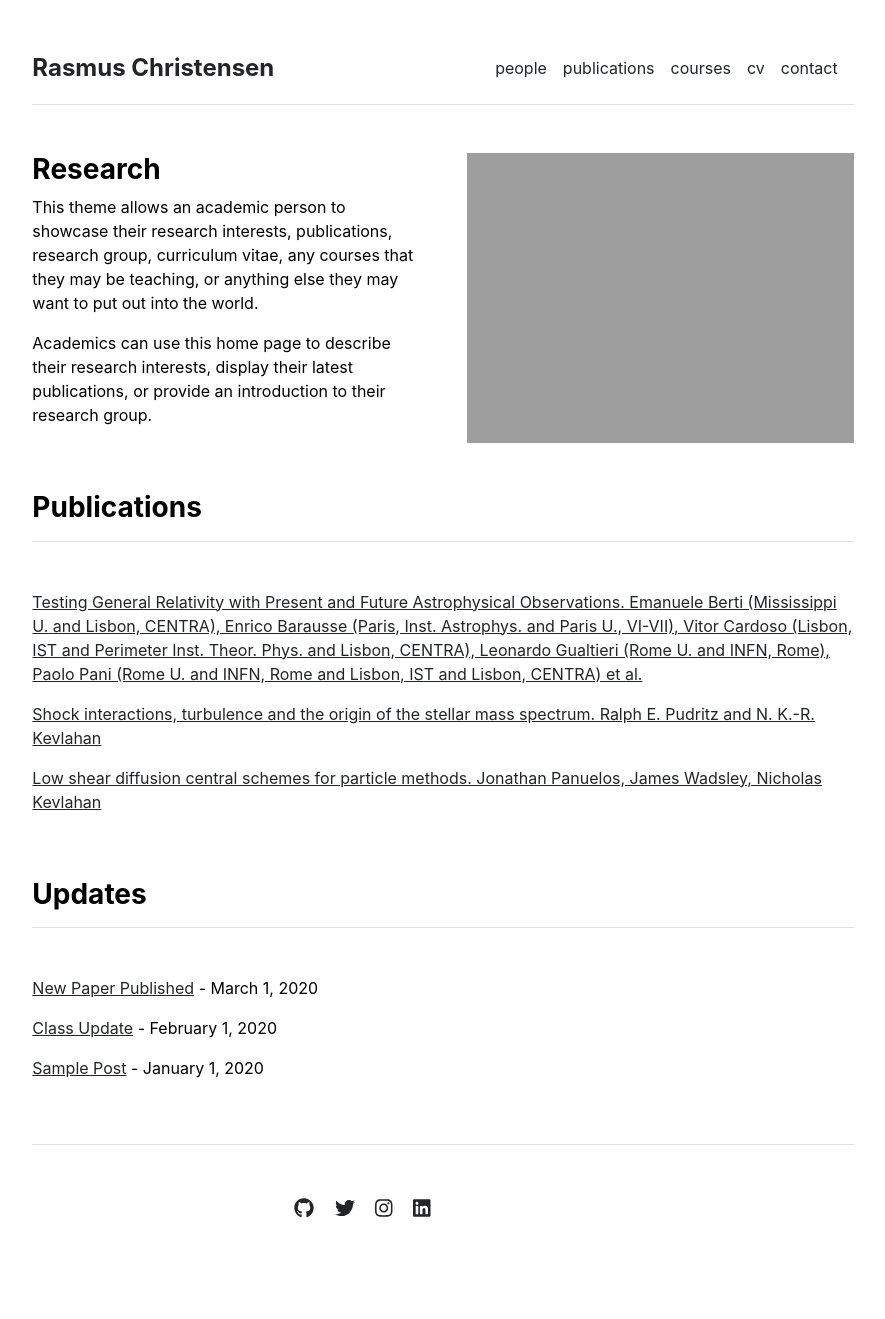
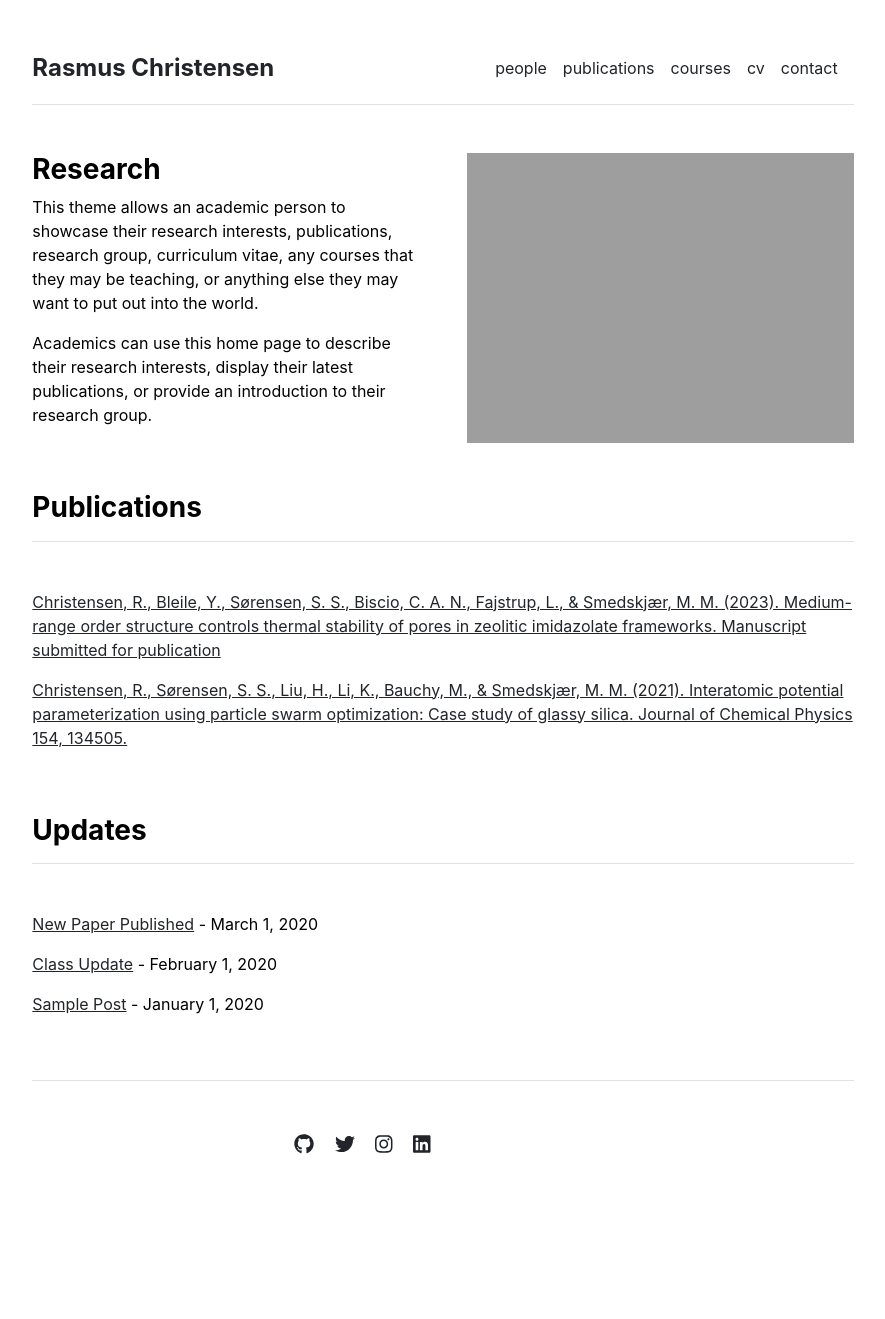
Before and after one commit to R-Chr/R-Chr.github.io, a Jekyll site: the page built from index.md, in a window 1280 px wide. Shown: the whole page, without its empty margins (197-1082 px from the left). Built offline with Jekyll 4.4.1, drawn with Linux system fonts in a browser that asks for light colours; after the commit the page ends 1255 px from its top, so only the background shows below that.

Commit message:
Update publications.yml

```diff
--- a/_data/publications.yml
+++ b/_data/publications.yml
@@ -1,10 +1,7 @@
 featured:
-- {name: 'Testing General Relativity with Present and Future Astrophysical Observations. Emanuele Berti (Mississippi U. and Lisbon, CENTRA), Enrico Barausse (Paris, Inst. Astrophys. and Paris U., VI-VII), Vitor Cardoso (Lisbon, IST and Perimeter Inst. Theor. Phys. and Lisbon, CENTRA), Leonardo Gualtieri (Rome U. and INFN, Rome), Paolo Pani (Rome U. and INFN, Rome and Lisbon, IST and Lisbon, CENTRA) et al.', url: '/publications/1501.07274.pdf'}
-- {name: 'Shock interactions, turbulence and the origin of the stellar mass spectrum. Ralph E. Pudritz and N. K.-R. Kevlahan', url: 'http://ms.mcmaster.ca/kevla/pdf/articles/PhilTransRSoc_2013.pdf'}
-- {name: 'Low shear diffusion central schemes for particle methods. Jonathan Panuelos, James Wadsley, Nicholas Kevlahan', url: 'http://ms.mcmaster.ca/kevla/pdf/articles/jcp_v414.pdf'}
+- {name: 'Christensen, R., Bleile, Y., Sørensen, S. S., Biscio, C. A. N., Fajstrup, L., & Smedskjær, M. M. (2023). Medium-range order structure controls thermal stability of pores in zeolitic imidazolate frameworks. Manuscript submitted for publication', url: ''}
+- {name: 'Christensen, R., Sørensen, S. S., Liu, H., Li, K., Bauchy, M., & Smedskjær, M. M. (2021). Interatomic potential parameterization using particle swarm optimization: Case study of glassy silica. Journal of Chemical Physics 154, 134505.', url: 'https://aip.scitation.org/doi/10.1063/5.0041183'}
 
 index:
-- {name: 'Testing General Relativity with Present and Future Astrophysical Observations. Emanuele Berti (Mississippi U. and Lisbon, CENTRA), Enrico Barausse (Paris, Inst. Astrophys. and Paris U., VI-VII), Vitor Cardoso (Lisbon, IST and Perimeter Inst. Theor. Phys. and Lisbon, CENTRA), Leonardo Gualtieri (Rome U. and INFN, Rome), Paolo Pani (Rome U. and INFN, Rome and Lisbon, IST and Lisbon, CENTRA) et al.', url: '/publications/1501.07274.pdf'}
-- {name: 'Shock interactions, turbulence and the origin of the stellar mass spectrum. Ralph E. Pudritz and N. K.-R. Kevlahan', url: 'http://ms.mcmaster.ca/kevla/pdf/articles/PhilTransRSoc_2013.pdf'}
-- {name: 'Low shear diffusion central schemes for particle methods. Jonathan Panuelos, James Wadsley, Nicholas Kevlahan', url: 'http://ms.mcmaster.ca/kevla/pdf/articles/jcp_v414.pdf'}
-- {name: 'Numerical solutions of thin film equations for polymer flows. Thomas. Salez, Joshua D. McGraw, Sara Cormier, Oliver Bäumchen, Kari Dalnoki-Veress, and Elie Raphaël', url: 'https://static1.squarespace.com/static/5684891d7086d74497aeb71f/t/56ec510d2fe1319543ab6d6f/1458327821946/10.1140-epje-i2012-12114-x.pdf'}
+- {name: 'Christensen, R., Bleile, Y., Sørensen, S. S., Biscio, C. A. N., Fajstrup, L., & Smedskjær, M. M. (2023). Medium-range order structure controls thermal stability of pores in zeolitic imidazolate frameworks. Manuscript submitted for publication', url: ''}
+- {name: 'Christensen, R., Sørensen, S. S., Liu, H., Li, K., Bauchy, M., & Smedskjær, M. M. (2021). Interatomic potential parameterization using particle swarm optimization: Case study of glassy silica. Journal of Chemical Physics 154, 134505.', url: 'https://aip.scitation.org/doi/10.1063/5.0041183'}
```
